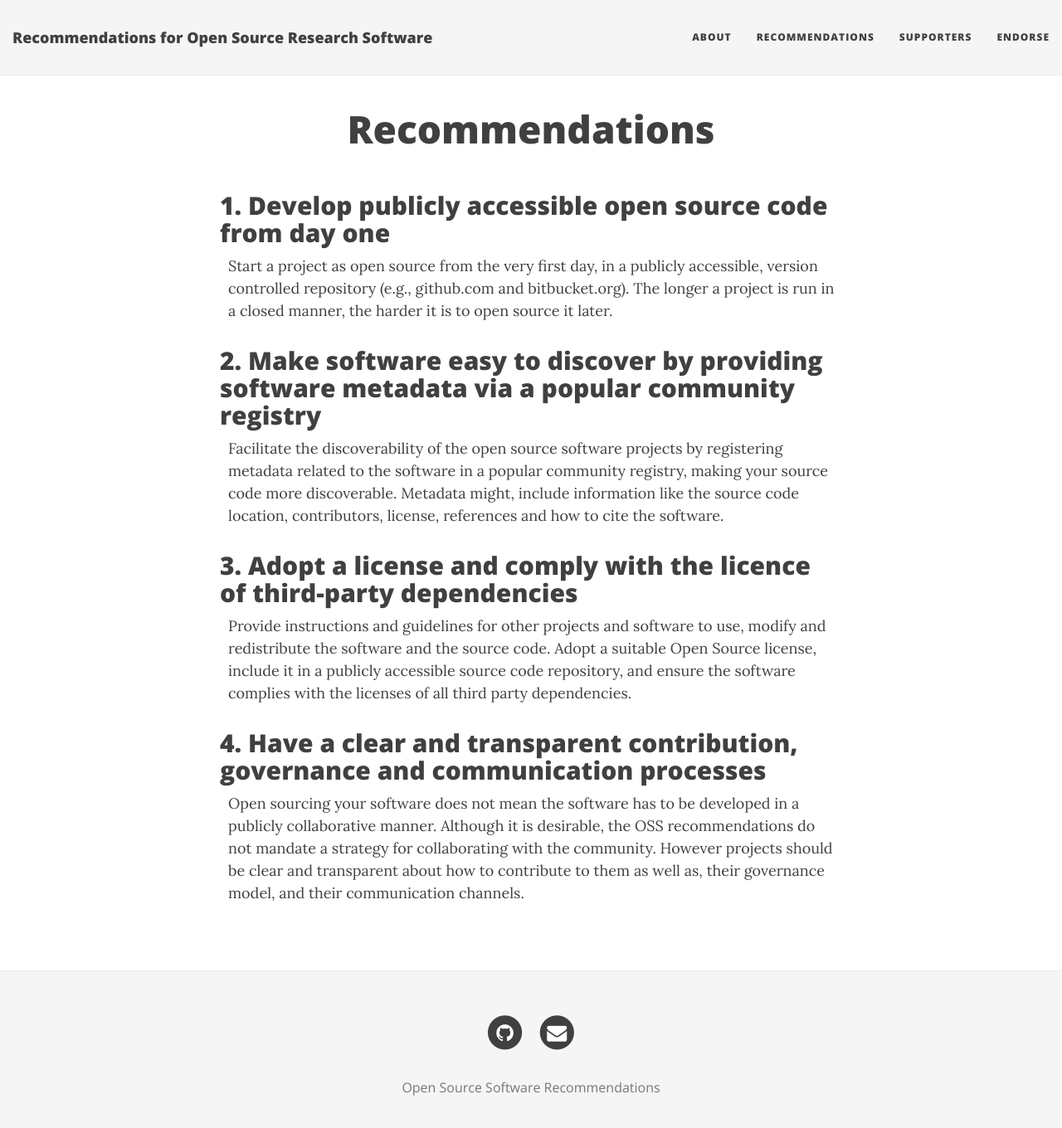
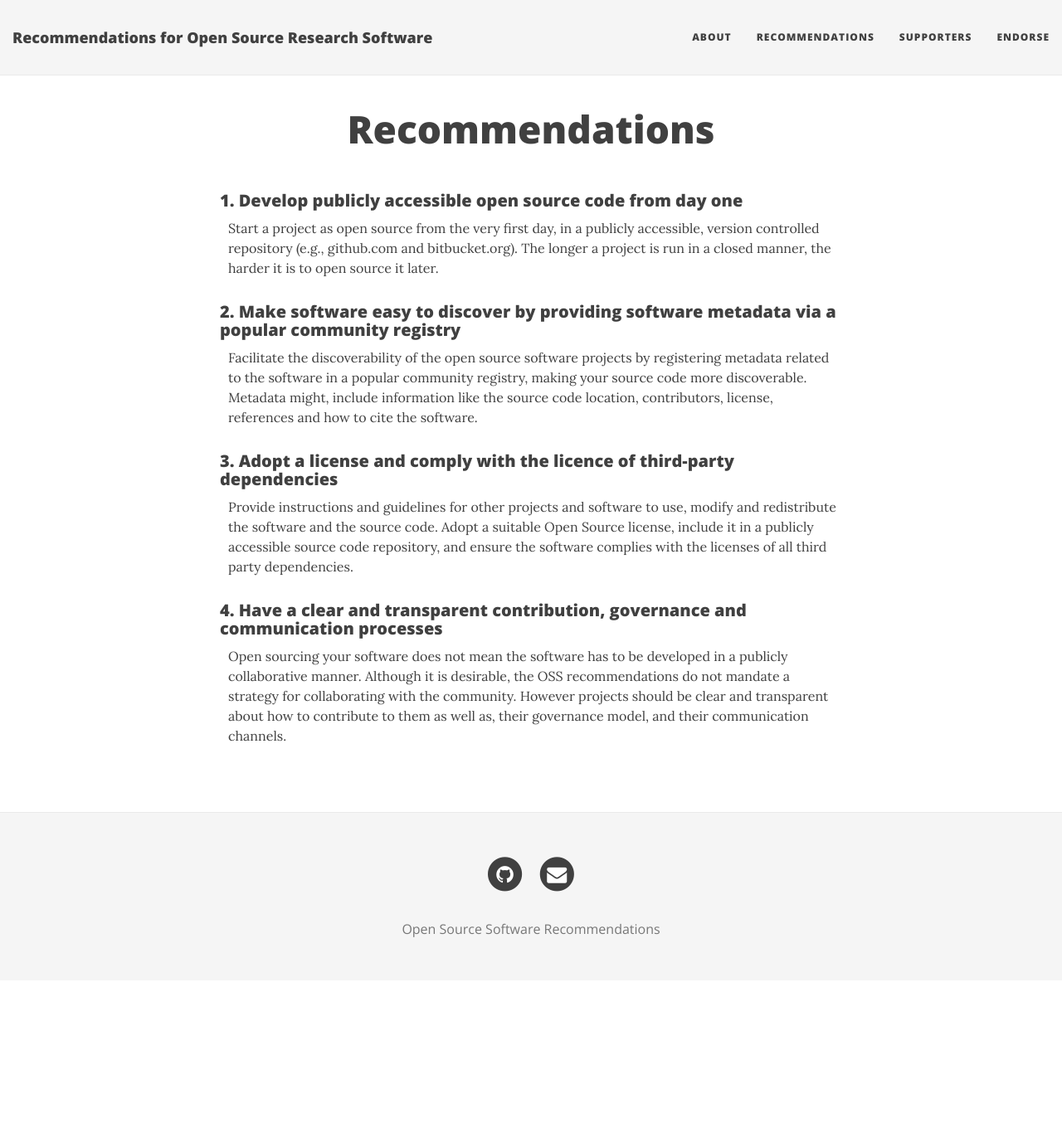
Before and after one commit to SoftDev4Research/recommendations, a Jekyll site: the page built from index.html, in a window 1280 px wide and 1373 px high. Shown: the top 1360 px of the window at 83% size. Built offline with Jekyll 4.4.1, drawn with Linux system fonts in a browser that asks for light colours; nearby versions of some CDN libraries; the list of posts is cut into pages by our own code.

Commit message:
Smaller font size

```diff
--- a/css/main.css
+++ b/css/main.css
@@ -4,7 +4,7 @@
 
 body {
   font-family: 'Lora', 'Times New Roman', serif;
-  font-size: 18px;
+  font-size: 16px;
   color: #404040;
   position: relative;
   background: #FFF;
@@ -16,6 +16,9 @@ p {
 p a {
   /* text-decoration: underline */
   color: #008AFF;
+}
+h2 {
+  font-size: 20px;
 }
 h1,h2,h3,h4,h5,h6 {
   font-family: 'Open Sans', 'Helvetica Neue', Helvetica, Arial, sans-serif;
```
